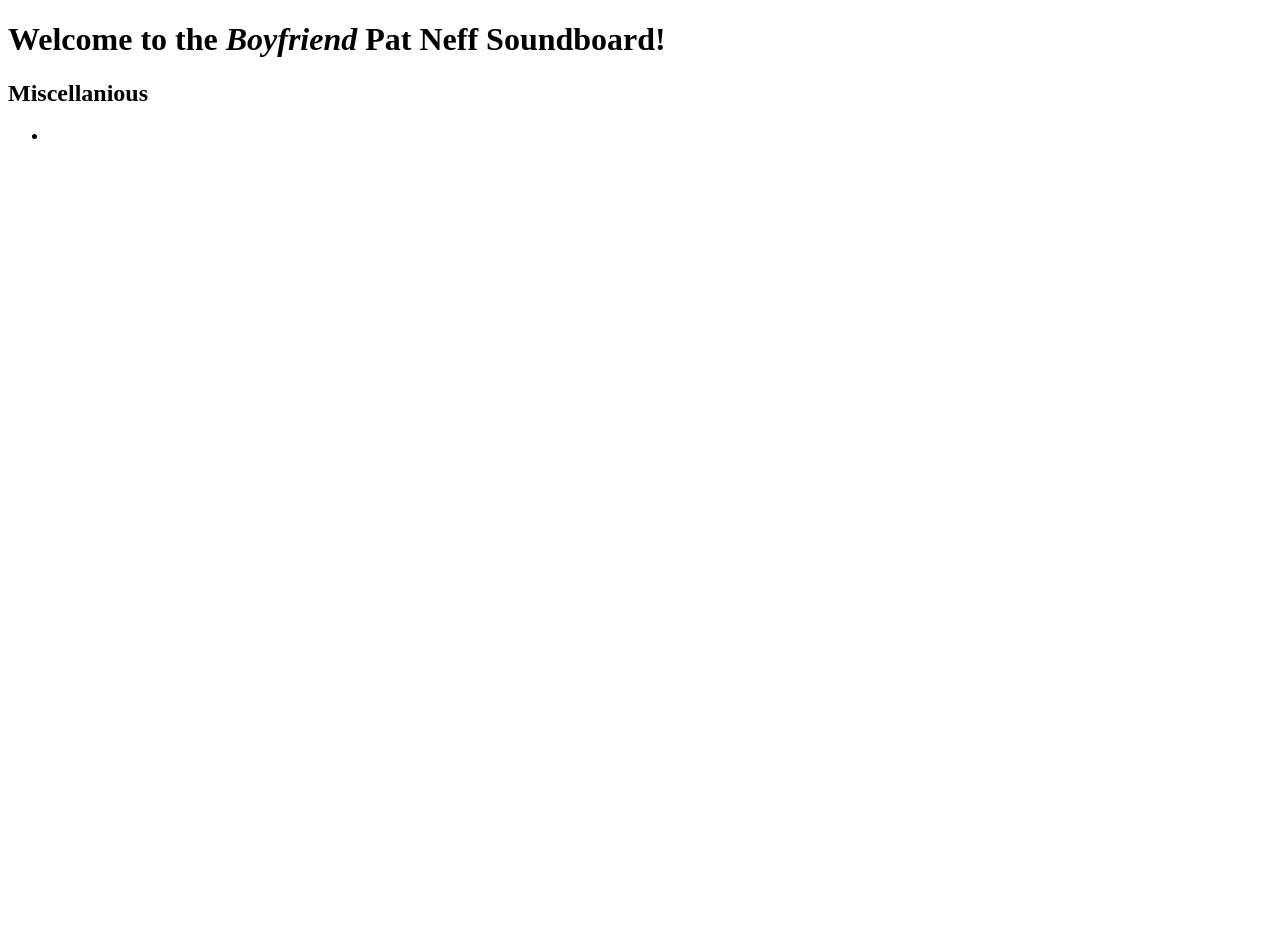
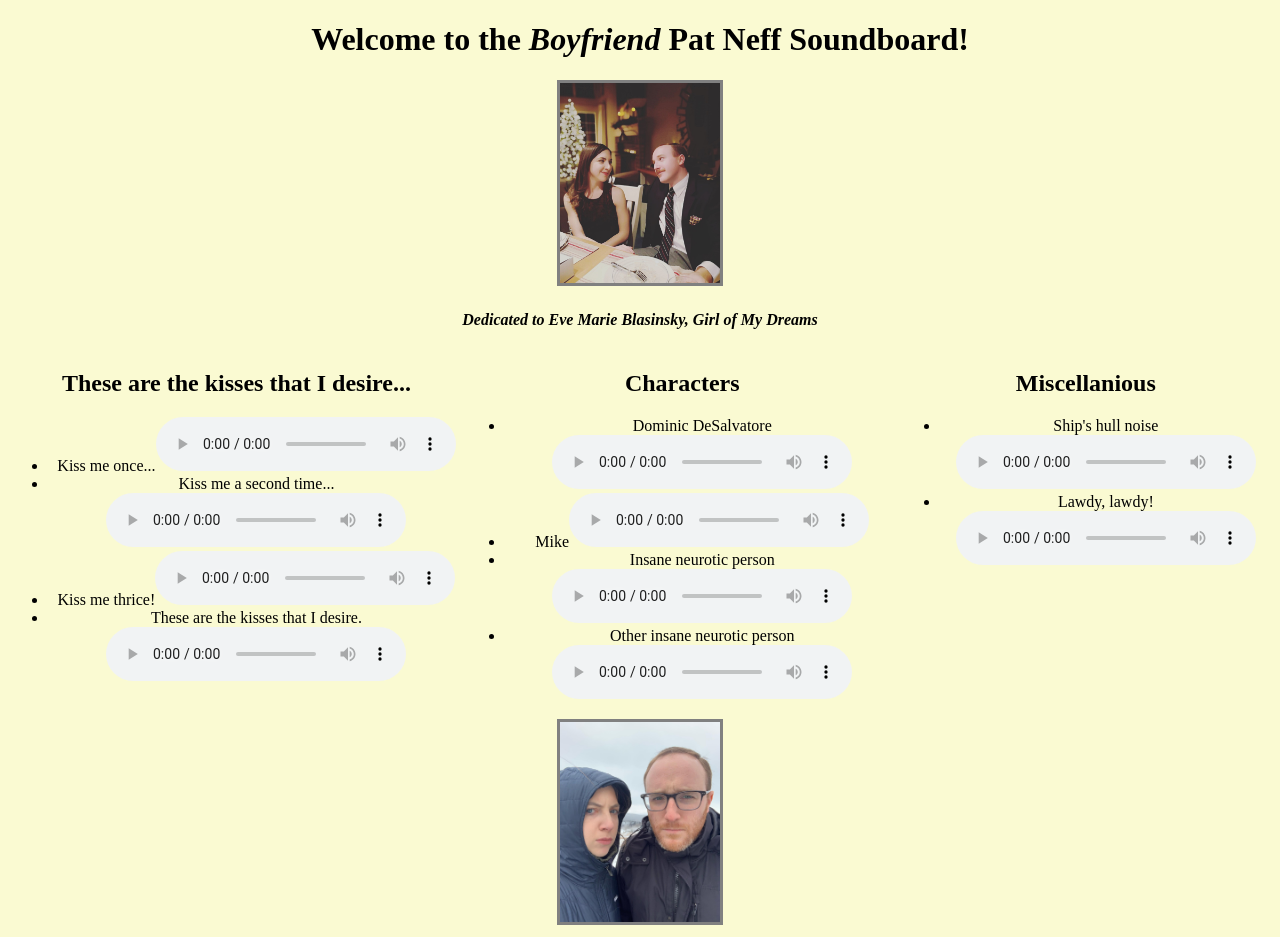
Before and after one commit to pneff88/pvnboyfriendsoundboard, a plain HTML site: page index.html in a window 1280 px wide. Before the commit the page ends 800 px from the top, so only its background shows below. Drawn offline with Linux system fonts and the light colour scheme.

Commit message:
working draft

```diff
--- a/index.html
+++ b/index.html
@@ -10,10 +10,39 @@
 </head>
 <body>
     <h1>Welcome to the <em>Boyfriend</em> Pat Neff Soundboard!</h1>
-    <h2>Miscellanious</h2>
-    <ul>
-        <li></li>
-    </ul>
+    <img src="./assets/patneve1.jpeg" alt="Formal picture of Pat and Eve">
+    <h4><em>Dedicated to Eve Marie Blasinsky, Girl of My Dreams</em></h4>
+
+    <div id="soundboard">
+        <div>
+            <h2>These are the kisses that I desire...</h2>
+            <ul>
+                <li>Kiss me once...<audio src="./assets/kissmeonce.mp3" controls></audio></li>
+                <li>Kiss me a second time...<audio src="./assets/kissmetwice.mp3" controls></audio></li>
+                <li>Kiss me thrice!<audio src="./assets/kissmethrice.mp3" controls></audio></li>
+                <li>These are the kisses that I desire.<audio src="./assets/thesearethekisses.mp3" controls></audio></li>
+            </ul>
+        </div>
+        <div>
+            <h2>Characters</h2>
+            <ul>
+                <li>Dominic DeSalvatore<audio src="./assets/dominic.mp3" controls></audio></li>
+                <li>Mike<audio src="./assets/mike.mp3" controls></audio></li>
+                <li>Insane neurotic person<audio src="./assets/insane.mp3" controls></audio></li>
+                <li>Other insane neurotic person<audio src="./assets/other.mp3" controls></audio></li>
+            </ul>
+        </div>
+        <div>
+            <h2>Miscellanious</h2>
+            <ul>
+                <li>Ship's hull noise <audio src="./assets/shipshull1.mp3" controls></audio></li>
+                <li>Lawdy, lawdy!<audio src="./assets/20nback.mp3" controls></audio></li>
+            </ul>
+        </div>
+    </div>
+
+
+    <img src="./assets/patneve2.jpeg" alt="Silly pic of Pat and Eve">
 
 </body>
 </html>
--- a/style.css
+++ b/style.css
@@ -0,0 +1,15 @@
+* {
+    background-color: lightgoldenrodyellow;
+    text-align: center;
+}
+
+img {
+    height: 200px;
+    border-color: gray;
+    border-width: 5;
+    border-style: solid;
+}
+
+#soundboard {
+    display: flex;
+}
```
Also changed, not shown: assets/patneve1.jpeg (added), assets/patneve2.jpeg (added), 11 other files.
